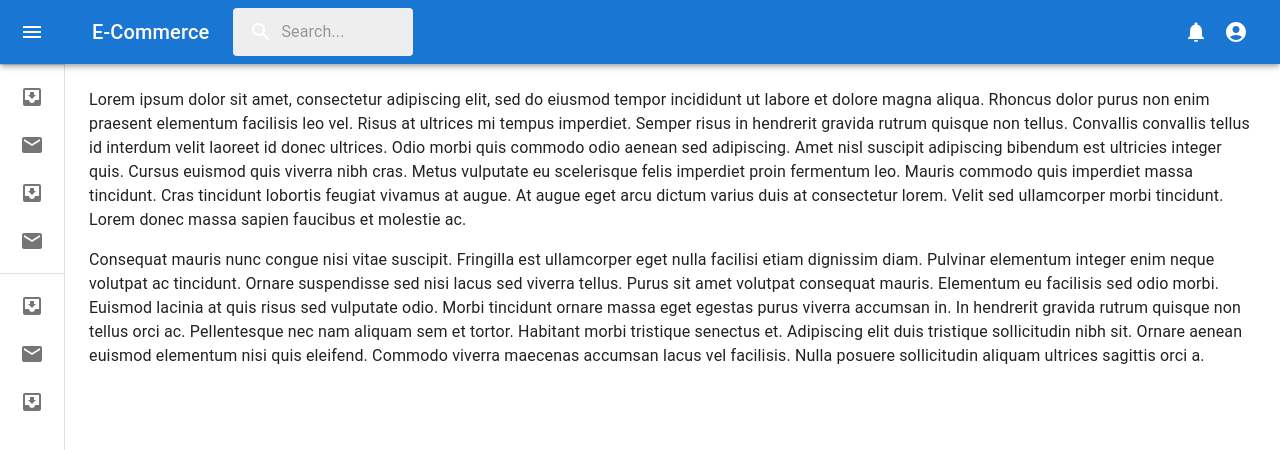
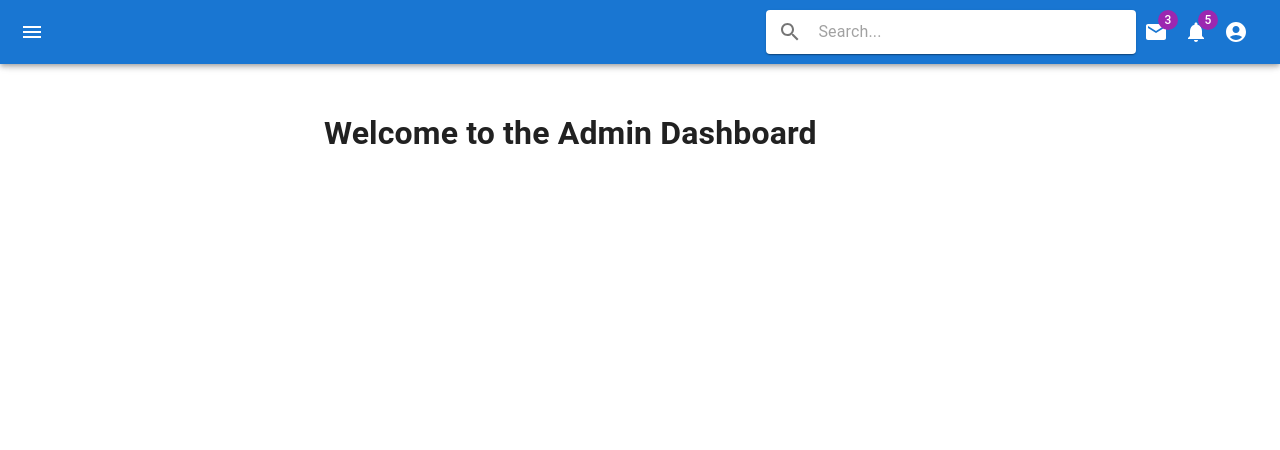
Before and after one commit to saqlain-shah/batch-7, a React (Vite) app in the folder admin-panel/: page /dashboard in a window 1280 px wide. Shown: the top 450 px of the page. Built offline with nearby package versions, Linux system fonts and the light colour scheme.

Commit message:
changes added

```diff
--- a/admin-panel/src/App.jsx
+++ b/admin-panel/src/App.jsx
@@ -1,11 +1,36 @@
-import React from 'react';
-import Sidebar from './Sidebar'; // Import the Sidebar component
+import React, { useState } from 'react';
+import { CssBaseline, Box, Toolbar } from '@mui/material';
+import Sidebar from './Sidebar';
+import Topbar from './topbar';
 
 function App() {
+  const [isSidebarOpen, setIsSidebarOpen] = useState(false);
+
+  const toggleSidebar = () => {
+    setIsSidebarOpen(!isSidebarOpen);
+  };
+
   return (
-    <div>
-      <Sidebar /> {/* Use the Sidebar component */}
-    </div>
+    <Box sx={{ display: 'flex' }}>
+      <CssBaseline />
+      <Topbar toggleSidebar={toggleSidebar} />
+      <Sidebar isOpen={isSidebarOpen} toggleSidebar={toggleSidebar} />
+      <Box
+        component="main"
+        sx={{
+          flexGrow: 1,
+          p: 3,
+          transition: 'margin 0.3s',
+          marginLeft: isSidebarOpen ? '240px' : '0',
+        }}
+      >
+        <Toolbar />
+        <div>
+          {/* Your main content goes here */}
+          <h1>Welcome to the Admin Dashboard</h1>
+        </div>
+      </Box>
+    </Box>
   );
 }
 
--- a/admin-panel/src/Sidebar.jsx
+++ b/admin-panel/src/Sidebar.jsx
@@ -1,267 +1,180 @@
-import * as React from 'react';
-import { styled, useTheme } from '@mui/material/styles';
-import Box from '@mui/material/Box';
-import MuiDrawer from '@mui/material/Drawer';
-import MuiAppBar from '@mui/material/AppBar';
-import Toolbar from '@mui/material/Toolbar';
-import List from '@mui/material/List';
-import CssBaseline from '@mui/material/CssBaseline';
-import Typography from '@mui/material/Typography';
-import Divider from '@mui/material/Divider';
-import IconButton from '@mui/material/IconButton';
+import React, { useState } from 'react';
+import {
+  Drawer,
+  List,
+  ListItem,
+  ListItemIcon,
+  ListItemText,
+  IconButton,
+  Divider,
+  Box,
+  Collapse,
+} from '@mui/material';
+import DashboardIcon from '@mui/icons-material/Dashboard';
+import ShoppingCartIcon from '@mui/icons-material/ShoppingCart';
+import PeopleIcon from '@mui/icons-material/People';
+import ChevronLeftIcon from '@mui/icons-material/ChevronLeft';
 import MenuIcon from '@mui/icons-material/Menu';
-import ChevronLeftIcon from '@mui/icons-material/ChevronLeft';
-import ChevronRightIcon from '@mui/icons-material/ChevronRight';
-import ListItem from '@mui/material/ListItem';
-import ListItemButton from '@mui/material/ListItemButton';
-import ListItemIcon from '@mui/material/ListItemIcon';
-import ListItemText from '@mui/material/ListItemText';
-import InboxIcon from '@mui/icons-material/MoveToInbox';
-import MailIcon from '@mui/icons-material/Mail';
-import SearchIcon from '@mui/icons-material/Search';
-import NotificationsIcon from '@mui/icons-material/Notifications';
-import AccountCircleIcon from '@mui/icons-material/AccountCircle';
-import InputBase from '@mui/material/InputBase';
+import CategoryIcon from '@mui/icons-material/Category';
+import ExpandLess from '@mui/icons-material/ExpandLess';
+import ExpandMore from '@mui/icons-material/ExpandMore';
+import ReceiptIcon from '@mui/icons-material/Receipt';
+import PaymentsIcon from '@mui/icons-material/Payments';
+const drawerWidth = 300;
 
-const drawerWidth = 240;
+const Sidebar = ({ isOpen, toggleSidebar }) => {
+  const [openItems, setOpenItems] = useState({});
 
-const openedMixin = (theme) => ({
-  width: drawerWidth,
-  transition: theme.transitions.create('width', {
-    easing: theme.transitions.easing.sharp,
-    duration: theme.transitions.duration.enteringScreen,
-  }),
-  overflowX: 'hidden',
-});
-
-const closedMixin = (theme) => ({
-  transition: theme.transitions.create('width', {
-    easing: theme.transitions.easing.sharp,
-    duration: theme.transitions.duration.leavingScreen,
-  }),
-  overflowX: 'hidden',
-  width: `calc(${theme.spacing(7)} + 1px)`,
-  [theme.breakpoints.up('sm')]: {
-    width: `calc(${theme.spacing(8)} + 1px)`,
-  },
-});
-
-const DrawerHeader = styled('div')(({ theme }) => ({
-  display: 'flex',
-  alignItems: 'center',
-  justifyContent: 'flex-end',
-  padding: theme.spacing(0, 1),
-  // necessary for content to be below app bar
-  ...theme.mixins.toolbar,
-}));
-
-const AppBar = styled(MuiAppBar, {
-  shouldForwardProp: (prop) => prop !== 'open',
-})(({ theme, open }) => ({
-  zIndex: theme.zIndex.drawer + 1,
-  transition: theme.transitions.create(['width', 'margin'], {
-    easing: theme.transitions.easing.sharp,
-    duration: theme.transitions.duration.leavingScreen,
-  }),
-  ...(open && {
-    marginLeft: drawerWidth,
-    width: `calc(100% - ${drawerWidth}px)`,
-    transition: theme.transitions.create(['width', 'margin'], {
-      easing: theme.transitions.easing.sharp,
-      duration: theme.transitions.duration.enteringScreen,
-    }),
-  }),
-}));
-
-const Drawer = styled(MuiDrawer, { shouldForwardProp: (prop) => prop !== 'open' })(
-  ({ theme, open }) => ({
-    width: drawerWidth,
-    flexShrink: 0,
-    whiteSpace: 'nowrap',
-    boxSizing: 'border-box',
-    ...(open && {
-      ...openedMixin(theme),
-      '& .MuiDrawer-paper': openedMixin(theme),
-    }),
-    ...(!open && {
-      ...closedMixin(theme),
-      '& .MuiDrawer-paper': closedMixin(theme),
-    }),
-  }),
-);
-
-const SearchBar = styled('div')(({ theme }) => ({
-  position: 'relative',
-  borderRadius: theme.shape.borderRadius,
-  backgroundColor: theme.palette.grey[200],
-  '&:hover': {
-    backgroundColor: theme.palette.grey[300],
-  },
-  marginRight: theme.spacing(2),
-  marginLeft: 0,
-  width: '100%',
-  [theme.breakpoints.up('sm')]: {
-    marginLeft: theme.spacing(3),
-    width: 'auto',
-  },
-}));
-
-const SearchIconWrapper = styled('div')(({ theme }) => ({
-  padding: theme.spacing(0, 2),
-  height: '100%',
-  position: 'absolute',
-  pointerEvents: 'none',
-  display: 'flex',
-  alignItems: 'center',
-  justifyContent: 'center',
-}));
-
-const SearchInput = styled(InputBase)(({ theme }) => ({
-  padding: theme.spacing(1, 1, 1, 0),
-  paddingLeft: `calc(1em + ${theme.spacing(4)})`,
-  transition: theme.transitions.create('width'),
-  width: '100%',
-  [theme.breakpoints.up('md')]: {
-    width: '20ch',
-  },
-}));
-
-export default function Sidebar() {
-  const theme = useTheme();
-  const [open, setOpen] = React.useState(false);
-
-  const handleDrawerOpen = () => {
-    setOpen(true);
-  };
-
-  const handleDrawerClose = () => {
-    setOpen(false);
+  const handleClick = (item) => {
+    setOpenItems((prevOpenItems) => ({
+      ...prevOpenItems,
+      [item]: !prevOpenItems[item],
+    }));
   };
 
   return (
-    <Box sx={{ display: 'flex' }}>
-      <CssBaseline />
-      <AppBar position="fixed" open={open}>
-      <Toolbar>
-  <IconButton
-    color="inherit"
-    aria-label="open drawer"
-    onClick={handleDrawerOpen}
-    edge="start"
-    sx={{
-      marginRight: 5,
-      ...(open && { display: 'none' }),
-    }}
-  >
-    <MenuIcon />
-  </IconButton>
-  <Typography variant="h6" noWrap component="div">
-E-Commerce
-  </Typography>
-  <SearchBar>
-    <SearchIconWrapper>
-      <SearchIcon />
-    </SearchIconWrapper>
-    <SearchInput placeholder="Search..." inputProps={{ 'aria-label': 'search' }} />
-  </SearchBar>
-  <Box sx={{ flexGrow: 1 }} /> {/* This will push the profile and notification icons to the right */}
-  <IconButton color="inherit">
-    <NotificationsIcon />
-  </IconButton>
-  <IconButton color="inherit">
-    <AccountCircleIcon />
-  </IconButton>
-</Toolbar>
+    <Drawer
+      variant="persistent"
+      anchor="left"
+      open={isOpen}
+      sx={{
+        width: drawerWidth,
+        flexShrink: 0,
+        '& .MuiDrawer-paper': {
+          width: drawerWidth,
+          boxSizing: 'border-box',
+        },
+      }}
+    >
+      <Box
+        sx={{
+          display: 'flex',
+          alignItems: 'center',
+          justifyContent: 'flex-end',
+          padding: '8px',
+        }}
+      >
+        <IconButton onClick={toggleSidebar}>
+          {isOpen ? <ChevronLeftIcon /> : <MenuIcon />}
+        </IconButton>
+      </Box>
+      <Divider />
+      <List>
+        <ListItem button onClick={() => handleClick('dashboard')}>
+          <ListItemIcon>
+            <DashboardIcon />
+          </ListItemIcon>
+          <ListItemText primary="Dashboard" />
+          {openItems['dashboard'] ? <ExpandLess /> : <ExpandMore />}
+        </ListItem>
+        <Collapse in={openItems['dashboard']} timeout="auto" unmountOnExit>
+          <List component="div" disablePadding>
+            <ListItem button sx={{ pl: 4 }}>
+              <ListItemText primary="Sub-item 1" />
+            </ListItem>
+            <ListItem button sx={{ pl: 4 }}>
+              <ListItemText primary="Sub-item 2" />
+            </ListItem>
+          </List>
+        </Collapse>
 
-      </AppBar>
-      <Drawer variant="permanent" open={open}>
-        <DrawerHeader>
-          <IconButton onClick={handleDrawerClose}>
-            {theme.direction === 'rtl' ? <ChevronRightIcon /> : <ChevronLeftIcon />}
-          </IconButton>
-        </DrawerHeader>
-        <Divider />
-        <List>
-          {['Inbox', 'Starred', 'Send email', 'Drafts'].map((text, index) => (
-            <ListItem key={text} disablePadding sx={{ display: 'block' }}>
-              <ListItemButton
-                sx={{
-                  minHeight: 48,
-                  justifyContent: open ? 'initial' : 'center',
-                  px: 2.5,
-                }}
-              >
-                <ListItemIcon
-                  sx={{
-                    minWidth: 0,
-                    mr: open ? 3 : 'auto',
-                    justifyContent: 'center',
-                  }}
-                >
-                  {index % 2 === 0 ? <InboxIcon /> : <MailIcon />}
-                </ListItemIcon>
-                <ListItemText primary={text} sx={{ opacity: open ? 1 : 0 }} />
-              </ListItemButton>
+        <ListItem button onClick={() => handleClick('orders')}>
+          <ListItemIcon>
+            <ShoppingCartIcon />
+          </ListItemIcon>
+          <ListItemText primary="Orders" />
+          {openItems['orders'] ? <ExpandLess /> : <ExpandMore />}
+        </ListItem>
+        <Collapse in={openItems['orders']} timeout="auto" unmountOnExit>
+          <List component="div" disablePadding>
+            <ListItem button sx={{ pl: 4 }}>
+              <ListItemText primary="Order 1" />
             </ListItem>
-          ))}
-        </List>
-        <Divider />
-        <List>
-          {['All mail', 'Trash', 'Spam'].map((text, index) => (
-            <ListItem key={text} disablePadding sx={{ display: 'block' }}>
-              <ListItemButton
-                sx
-                ={{
-                  minHeight: 48,
-                  justifyContent: open ? 'initial' : 'center',
-                  px: 2.5,
-                }}
-                >
-                <ListItemIcon
-                  sx={{
-                    minWidth: 0,
-                    mr: open ? 3 : 'auto',
-                    justifyContent: 'center',
-                  }}
-                >
-                {index % 2 === 0 ? <InboxIcon /> : <MailIcon />}
-                </ListItemIcon>
-                <ListItemText primary={text} sx={{ opacity: open ? 1 : 0 }} />
-                </ListItemButton>
-                </ListItem>
-                ))}
-                </List>
-                </Drawer>
-                <Box component="main" sx={{ flexGrow: 1, p: 3 }}>
-                <DrawerHeader />
-                <Typography paragraph>
-                Lorem ipsum dolor sit amet, consectetur adipiscing elit, sed do eiusmod
-                tempor incididunt ut labore et dolore magna aliqua. Rhoncus dolor purus non
-                enim praesent elementum facilisis leo vel. Risus at ultrices mi tempus
-                imperdiet. Semper risus in hendrerit gravida rutrum quisque non tellus.
-                Convallis convallis tellus id interdum velit laoreet id donec ultrices.
-                Odio morbi quis commodo odio aenean sed adipiscing. Amet nisl suscipit
-                adipiscing bibendum est ultricies integer quis. Cursus euismod quis viverra
-                nibh cras. Metus vulputate eu scelerisque felis imperdiet proin fermentum
-                leo. Mauris commodo quis imperdiet massa tincidunt. Cras tincidunt lobortis
-                feugiat vivamus at augue. At augue eget arcu dictum varius duis at
-                consectetur lorem. Velit sed ullamcorper morbi tincidunt. Lorem donec massa
-                sapien faucibus et molestie ac.
-                </Typography>
-                <Typography paragraph>
-                Consequat mauris nunc congue nisi vitae suscipit. Fringilla est ullamcorper
-                eget nulla facilisi etiam dignissim diam. Pulvinar elementum integer enim
-                neque volutpat ac tincidunt. Ornare suspendisse sed nisi lacus sed viverra
-                tellus. Purus sit amet volutpat consequat mauris. Elementum eu facilisis
-                sed odio morbi. Euismod lacinia at quis risus sed vulputate odio. Morbi
-                tincidunt ornare massa eget egestas purus viverra accumsan in. In hendrerit
-                gravida rutrum quisque non tellus orci ac. Pellentesque nec nam aliquam sem
-                et tortor. Habitant morbi tristique senectus et. Adipiscing elit duis
-                tristique sollicitudin nibh sit. Ornare aenean euismod elementum nisi quis
-                eleifend. Commodo viverra maecenas accumsan lacus vel facilisis. Nulla
-                posuere sollicitudin aliquam ultrices sagittis orci a.
-                </Typography>
-                </Box>
-                </Box>
-                );
-                }
+            <ListItem button sx={{ pl: 4 }}>
+              <ListItemText primary="Order 2" />
+            </ListItem>
+          </List>
+        </Collapse>
+
+        <ListItem button onClick={() => handleClick('customers')}>
+          <ListItemIcon>
+            <PeopleIcon />
+          </ListItemIcon>
+          <ListItemText primary="Customers" />
+          {openItems['customers'] ? <ExpandLess /> : <ExpandMore />}
+        </ListItem>
+        <Collapse in={openItems['customers']} timeout="auto" unmountOnExit>
+          <List component="div" disablePadding>
+            <ListItem button sx={{ pl: 4 }}>
+              <ListItemText primary="Customer 1" />
+            </ListItem>
+            <ListItem button sx={{ pl: 4 }}>
+              <ListItemText primary="Customer 2" />
+            </ListItem>
+          </List>
+        </Collapse>
+        <ListItem button onClick={() => handleClick('categories')}>
+          <ListItemIcon>
+            <CategoryIcon />
+          </ListItemIcon>
+          <ListItemText primary="Categories" />
+          {openItems['categories'] ? <ExpandLess /> : <ExpandMore />}
+        </ListItem>
+
+        <Collapse in={openItems['categories']} timeout="auto" unmountOnExit>
+          <List component="div" disablePadding>
+            <ListItem button sx={{ pl: 4 }}>
+              <ListItemText primary="Category 1" />
+            </ListItem>
+            <ListItem button sx={{ pl: 4 }}>
+              <ListItemText primary="Category 2" />
+            </ListItem>
+          </List>
+        </Collapse>
+
+
+        <ListItem button onClick={() => handleClick('invoice')}>
+          <ListItemIcon>
+            <ReceiptIcon />
+          </ListItemIcon>
+          <ListItemText primary="invoice" />
+          {openItems['invoice'] ? <ExpandLess /> : <ExpandMore />}
+        </ListItem>
+        <Collapse in={openItems['invoice']} timeout="auto" unmountOnExit>
+          <List component="div" disablePadding>
+            <ListItem button sx={{ pl: 4 }}>
+              <ListItemText primary="invoice 1" />
+            </ListItem>
+            <ListItem button sx={{ pl: 4 }}>
+              <ListItemText primary="invoice 2" />
+            </ListItem>
+          </List>
+        </Collapse>
+
+
+<ListItem button onClick={() => handleClick('Payment')}>
+          <ListItemIcon>
+            <PaymentsIcon />
+          </ListItemIcon>
+          <ListItemText primary="Payment" />
+          {openItems['Payment'] ? <ExpandLess /> : <ExpandMore />}
+        </ListItem>
+        <Collapse in={openItems['Payment']} timeout="auto" unmountOnExit>
+          <List component="div" disablePadding>
+            <ListItem button sx={{ pl: 4 }}>
+              <ListItemText primary="Payment 1" />
+            </ListItem>
+            <ListItem button sx={{ pl: 4 }}>
+              <ListItemText primary="Payment 2" />
+            </ListItem>
+          </List>
+        </Collapse>
+
+
+
+      </List>
+    </Drawer>
+  );
+};
+
+export default Sidebar;
--- a/admin-panel/src/topbar.jsx
+++ b/admin-panel/src/topbar.jsx
@@ -1,133 +1,80 @@
-// topbar.jsx
-import React from 'react';
-import { styled, alpha } from '@mui/material/styles';
-import AppBar from '@mui/material/AppBar';
-import Toolbar from '@mui/material/Toolbar';
-import Typography from '@mui/material/Typography';
-import IconButton from '@mui/material/IconButton';
+import React, { useState } from 'react';
+import {
+  AppBar,
+  Toolbar,
+  IconButton,
+  Typography,
+  Badge,
+  InputBase,
+  Paper,
+  Divider,
+} from '@mui/material';
 import MenuIcon from '@mui/icons-material/Menu';
 import SearchIcon from '@mui/icons-material/Search';
-import AccountCircle from '@mui/icons-material/AccountCircle';
+import NotificationsIcon from '@mui/icons-material/Notifications';
 import MailIcon from '@mui/icons-material/Mail';
-import NotificationsIcon from '@mui/icons-material/Notifications';
-import MoreIcon from '@mui/icons-material/MoreVert';
-import Badge from '@mui/material/Badge';
-import MenuItem from '@mui/material/MenuItem';
-import Menu from '@mui/material/Menu';
-import InputBase from '@mui/material/InputBase';
-import Box from '@mui/material/Box'; // Import Box component
+import AccountCircleIcon from '@mui/icons-material/AccountCircle';
 
-// Rest of your code...
+const Topbar = ({ toggleSidebar }) => {
+  const [searchText, setSearchText] = useState(''); // State for search input
 
+  const handleSearchChange = (event) => {
+    setSearchText(event.target.value);
+  };
 
-const Search = styled('div')(({ theme }) => ({
-  position: 'relative',
-  borderRadius: theme.shape.borderRadius,
-  backgroundColor: alpha(theme.palette.common.white, 0.15),
-  '&:hover': {
-    backgroundColor: alpha(theme.palette.common.white, 0.25),
-  },
-  marginRight: theme.spacing(2),
-  marginLeft: 0,
-  width: '100%',
-  [theme.breakpoints.up('sm')]: {
-    marginLeft: theme.spacing(3),
-    width: 'auto',
-  },
-}));
+  return (
+    <AppBar position="fixed">
+      <Toolbar sx={{ display: 'flex', justifyContent: 'space-between' }}>
+        <IconButton edge="start" color="inherit" aria-label="menu" onClick={toggleSidebar} sx={{ mr: 2 }}>
+          <MenuIcon />
+        </IconButton>
+        <Typography variant="h6" noWrap component="div" sx={{ flexGrow: 1 }}>
 
-const SearchIconWrapper = styled('div')(({ theme }) => ({
-  padding: theme.spacing(0, 2),
-  height: '100%',
-  position: 'absolute',
-  pointerEvents: 'none',
+        </Typography>
+         {/* Search bar with Paper for visual separation */}
+         <Paper
+          component="form"
+          sx={{
+            p: '2px 4px',
             display: 'flex',
             alignItems: 'center',
-  justifyContent: 'center',
-}));
-
-const StyledInputBase = styled(InputBase)(({ theme }) => ({
-  color: 'inherit',
-  '& .MuiInputBase-input': {
-    padding: theme.spacing(1, 1, 1, 0),
-    paddingLeft: `calc(1em + ${theme.spacing(4)})`,
-    transition: theme.transitions.create('width'),
-    width: '100%',
-    [theme.breakpoints.up('md')]: {
-      width: '20ch',
-    },
-  },
-}));
-
-export default function PrimarySearchAppBar() {
-  return (
-    <AppBar position="static">
-      <Toolbar>
-        <IconButton
-          size="large"
-          edge="start"
-          color="inherit"
-          aria-label="open drawer"
-          sx={{ mr: 2 }}
+            width: '30%', // Adjust width as needed
+            borderRadius: 1,
+          }}
         >
-          <MenuIcon />
+          <IconButton type="submit" sx={{ p: 1 }} aria-label="search">
+            <SearchIcon />
           </IconButton>
-        <Typography
-          variant="h6"
-          noWrap
-          component="div"
-          sx={{ display: { xs: 'none', sm: 'block' } }}
-        >
-          Ecomers Admin Panel
-        </Typography>
-        <Search>
-          <SearchIconWrapper>
-            <SearchIcon />
-          </SearchIconWrapper>
-          <StyledInputBase
-            placeholder="Search…"
+          <InputBase
+            sx={{ ml: 1, flex: 1 }}
+            placeholder="Search..."
+            value={searchText}
+            onChange={handleSearchChange}
             inputProps={{ 'aria-label': 'search' }}
           />
-        </Search>
-        <Box sx={{ flexGrow: 1 }} />
-        <Box sx={{ display: { xs: 'none', md: 'flex' } }}>
-          <IconButton size="large" aria-label="show 4 new mails" color="inherit">
-            <Badge badgeContent={4} color="error">
+        </Paper>
+        <IconButton color="inherit">
+          {/* Add dummy message count here (replace with actual data fetching if needed) */}
+          <Badge badgeContent={3} color="secondary">
             <MailIcon />
           </Badge>
         </IconButton>
-          <IconButton
-            size="large"
-            aria-label="show 17 new notifications"
-            color="inherit"
-          >
-            <Badge badgeContent={17} color="error">
+        <IconButton color="inherit">
+          <Badge badgeContent={5} color="secondary">
             <NotificationsIcon />
           </Badge>
         </IconButton>
-          <IconButton
-            size="large"
-            edge="end"
-            aria-label="account of current user"
-            aria-controls="primary-search-account-menu"
-            aria-haspopup="true"
-            color="inherit"
-          >
-            <AccountCircle />
+
+
+
+        <IconButton color="inherit">
+          <AccountCircleIcon />
         </IconButton>
-        </Box>
-        <Box sx={{ display: { xs: 'flex', md: 'none' } }}>
-          <IconButton
-            size="large"
-            aria-label="show more"
-            aria-controls="primary-search-account-menu-mobile"
-            aria-haspopup="true"
-            color="inherit"
-          >
-            <MoreIcon />
-          </IconButton>
-        </Box>
       </Toolbar>
+      {/* Consider adding a Divider to visually separate the search bar from the rest */}
+      {/* <Divider variant="middle" /> */}
     </AppBar>
   );
-}
+};
+
+export default Topbar;
```
Also changed, not shown: 1 other file (tests, documents, lock files or other folders). Lines whose indentation alone changed are shown as unchanged.
